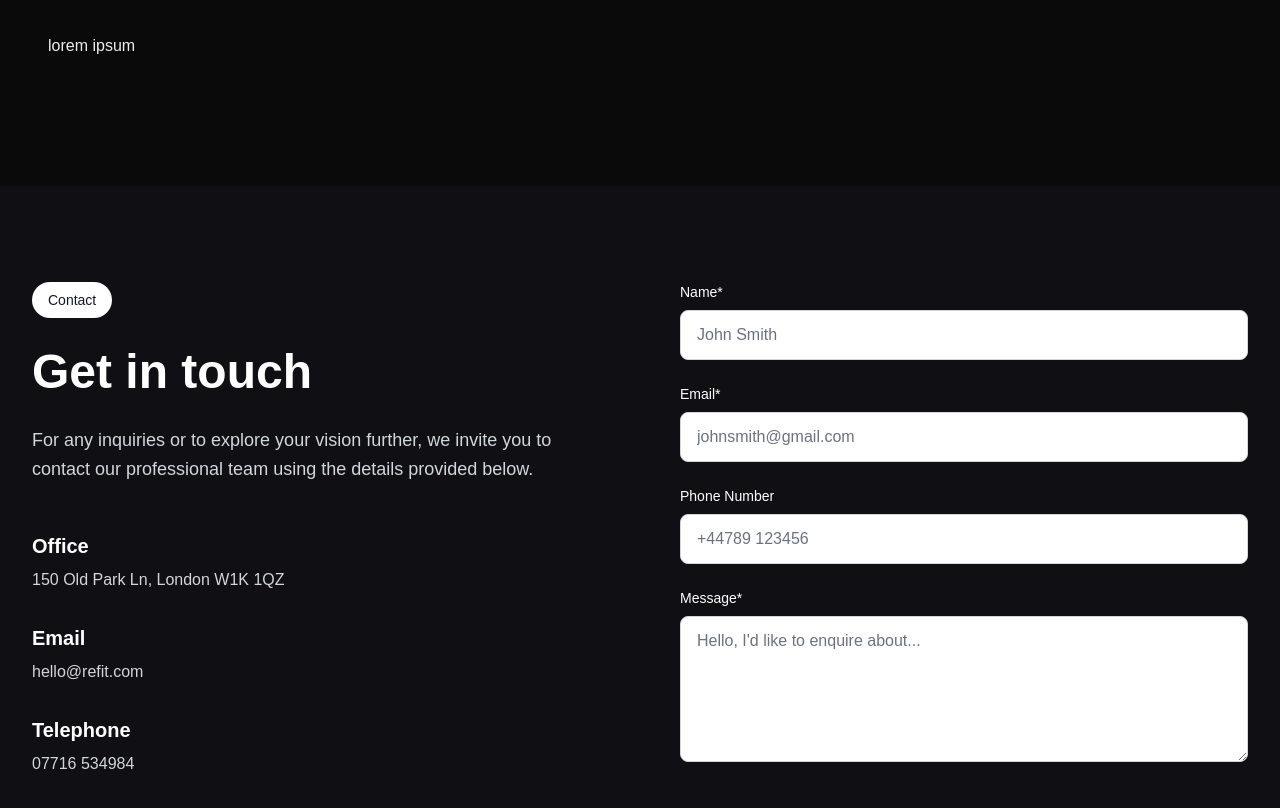
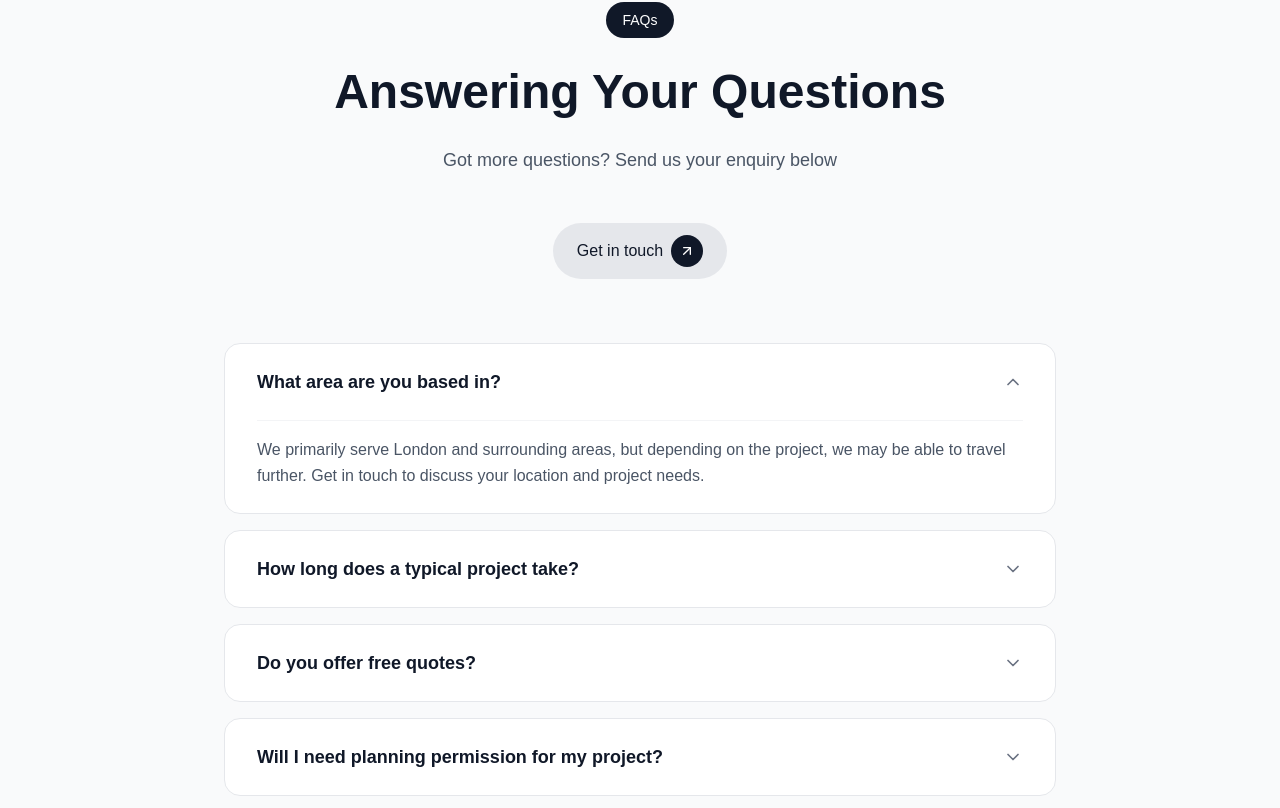
Before and after one commit to Syfrezia/lifetimeart, a Next.js app: page / in a window 1280 px wide. Shown: the part 6804-7612 px from the top of the page. Built offline with nearby package versions, Linux system fonts and the light colour scheme.

Commit message:
feat: add FAQ section

```diff
--- a/src/app/page.tsx
+++ b/src/app/page.tsx
@@ -2,6 +2,7 @@
 
 import AboutUsSection from "@/components/about-us-section";
 import ContactSection from "@/components/contact-section";
+import FAQSection from "@/components/faq-section";
 import Footer from "@/components/footer";
 import HeroSection from "@/components/hero-section";
 import OurWorkSection from "@/components/our-work-section";
@@ -26,11 +27,7 @@ export default function Home() {
       <TestimonialsSection />
 
       {/* FAQs Section */}
-      <section id="faqs" className="py-16 lg:py-24 xl:py-32">
-        <div className="container mx-auto px-4 xs:px-6 lg:px-8 xl:px-12 2xl:px-16 3xl:px-20">
-          <div>lorem ipsum</div>
-        </div>
-      </section>
+      <FAQSection />
 
       {/* Contact Section */}
       <ContactSection />
--- /dev/null
+++ b/src/components/faq-section.tsx
@@ -0,0 +1,135 @@
+"use client";
+
+import { useState } from "react";
+import { ChevronDown, ChevronUp, ArrowUpRightIcon } from "lucide-react";
+
+interface FAQItem {
+  id: number;
+  question: string;
+  answer: string;
+}
+
+export default function FAQSection() {
+  const [openItems, setOpenItems] = useState<Set<number>>(new Set([1])); // First item open by default
+
+  const faqs: FAQItem[] = [
+    {
+      id: 1,
+      question: "What area are you based in?",
+      answer:
+        "We primarily serve London and surrounding areas, but depending on the project, we may be able to travel further. Get in touch to discuss your location and project needs.",
+    },
+    {
+      id: 2,
+      question: "How long does a typical project take?",
+      answer:
+        "Project timelines vary depending on size and complexity. We'll provide an estimated schedule during your consultation and keep you updated throughout the process.",
+    },
+    {
+      id: 3,
+      question: "Do you offer free quotes?",
+      answer:
+        "Yes, we offer free, no-obligation quotes. Our team will visit your property, assess your needs, and provide a detailed breakdown.",
+    },
+    {
+      id: 4,
+      question: "Will I need planning permission for my project?",
+      answer:
+        "This depends on the type and scope of your project. We can guide you through local regulations and help with applications if needed.",
+    },
+    {
+      id: 5,
+      question: "Do you provide a guarantee for your work?",
+      answer:
+        "Absolutely. All of our work is backed by a guarantee for quality and durability, giving you peace of mind.",
+    },
+    {
+      id: 6,
+      question: "Can I stay in my home while the work is being done?",
+      answer:
+        "In most cases, yes—though it may depend on the scope of work and areas affected. We'll discuss options to minimise disruption.",
+    },
+    {
+      id: 7,
+      question: "How do I get started with a project?",
+      answer:
+        "Simply get in touch with our team. We'll arrange a consultation, discuss your ideas, and prepare a tailored plan and quote.",
+    },
+  ];
+
+  const toggleItem = (id: number) => {
+    const newOpenItems = new Set(openItems);
+    if (newOpenItems.has(id)) {
+      newOpenItems.delete(id);
+    } else {
+      newOpenItems.add(id);
+    }
+    setOpenItems(newOpenItems);
+  };
+
+  return (
+    <section className="py-12 md:py-16 lg:py-24 bg-gray-50">
+      <div className="max-w-4xl mx-auto px-4 sm:px-6 lg:px-8">
+        {/* Header */}
+        <div className="text-center mb-12 md:mb-16">
+          {/* Section Pill */}
+          <div className="inline-flex items-center px-4 py-2 bg-gray-900 text-white text-sm rounded-full font-medium mb-4 md:mb-6">
+            FAQs
+          </div>
+
+          <h2 className="text-2xl md:text-3xl lg:text-4xl xl:text-5xl font-bold text-gray-900 mb-4 md:mb-6 leading-tight">
+            Answering Your Questions
+          </h2>
+
+          <p className="text-sm md:text-base lg:text-lg text-gray-600 mb-8 md:mb-12 leading-relaxed">
+            Got more questions? Send us your enquiry below
+          </p>
+
+          {/* Get in touch button */}
+          <button className="inline-flex items-center px-6 py-3 bg-gray-200 hover:bg-gray-300 text-gray-900 rounded-full font-medium transition-colors duration-200 group">
+            Get in touch
+            <div className="ml-2 w-8 h-8 bg-gray-900 text-white rounded-full flex items-center justify-center group-hover:bg-gray-800 transition-colors duration-200">
+              <ArrowUpRightIcon className="w-4 h-4" />
+            </div>
+          </button>
+        </div>
+
+        {/* FAQ Items */}
+        <div className="space-y-4">
+          {faqs.map((faq) => (
+            <div
+              key={faq.id}
+              className="bg-white rounded-2xl border border-gray-200 overflow-hidden"
+            >
+              <button
+                onClick={() => toggleItem(faq.id)}
+                className="w-full px-6 py-5 md:px-8 md:py-6 text-left flex items-center justify-between hover:bg-gray-50 transition-colors duration-200"
+              >
+                <h3 className="text-base md:text-lg font-semibold text-gray-900 pr-4">
+                  {faq.question}
+                </h3>
+                <div className="flex-shrink-0">
+                  {openItems.has(faq.id) ? (
+                    <ChevronUp className="w-5 h-5 text-gray-500" />
+                  ) : (
+                    <ChevronDown className="w-5 h-5 text-gray-500" />
+                  )}
+                </div>
+              </button>
+
+              {openItems.has(faq.id) && (
+                <div className="px-6 pb-5 md:px-8 md:pb-6">
+                  <div className="border-t border-gray-100 pt-4">
+                    <p className="text-sm md:text-base text-gray-600 leading-relaxed">
+                      {faq.answer}
+                    </p>
+                  </div>
+                </div>
+              )}
+            </div>
+          ))}
+        </div>
+      </div>
+    </section>
+  );
+}
```
